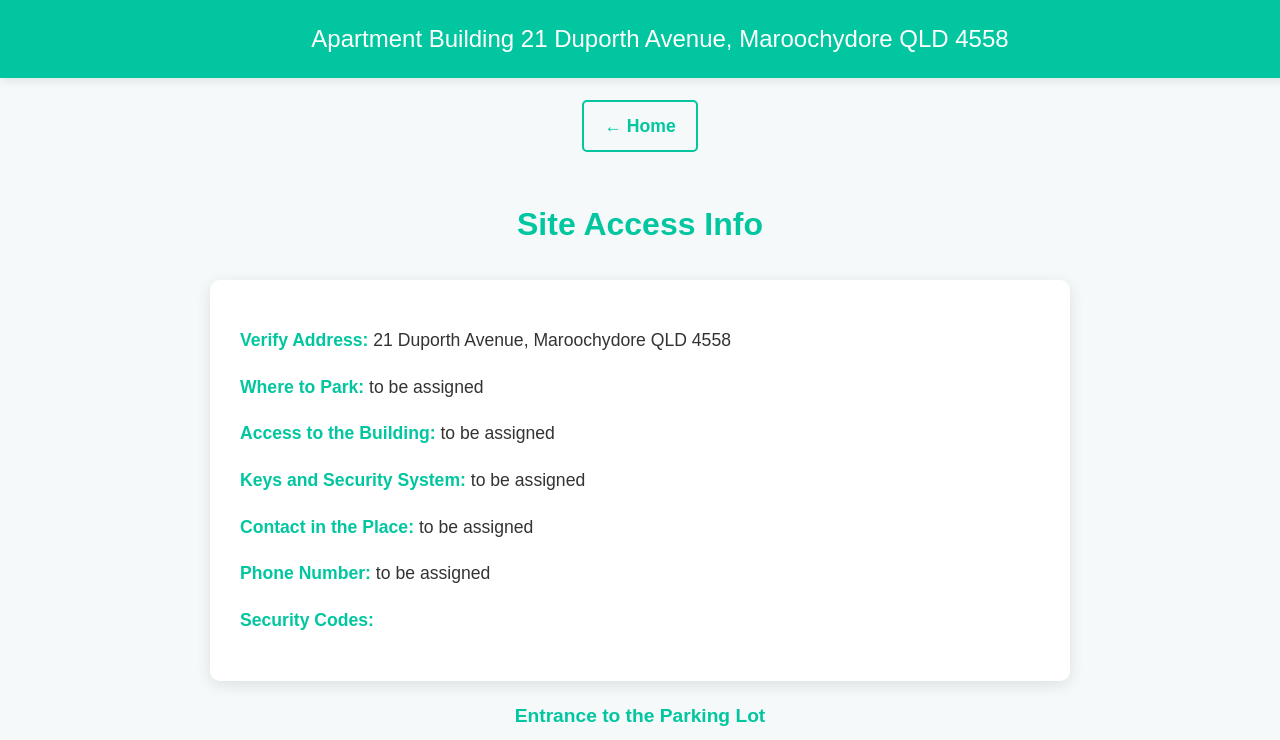
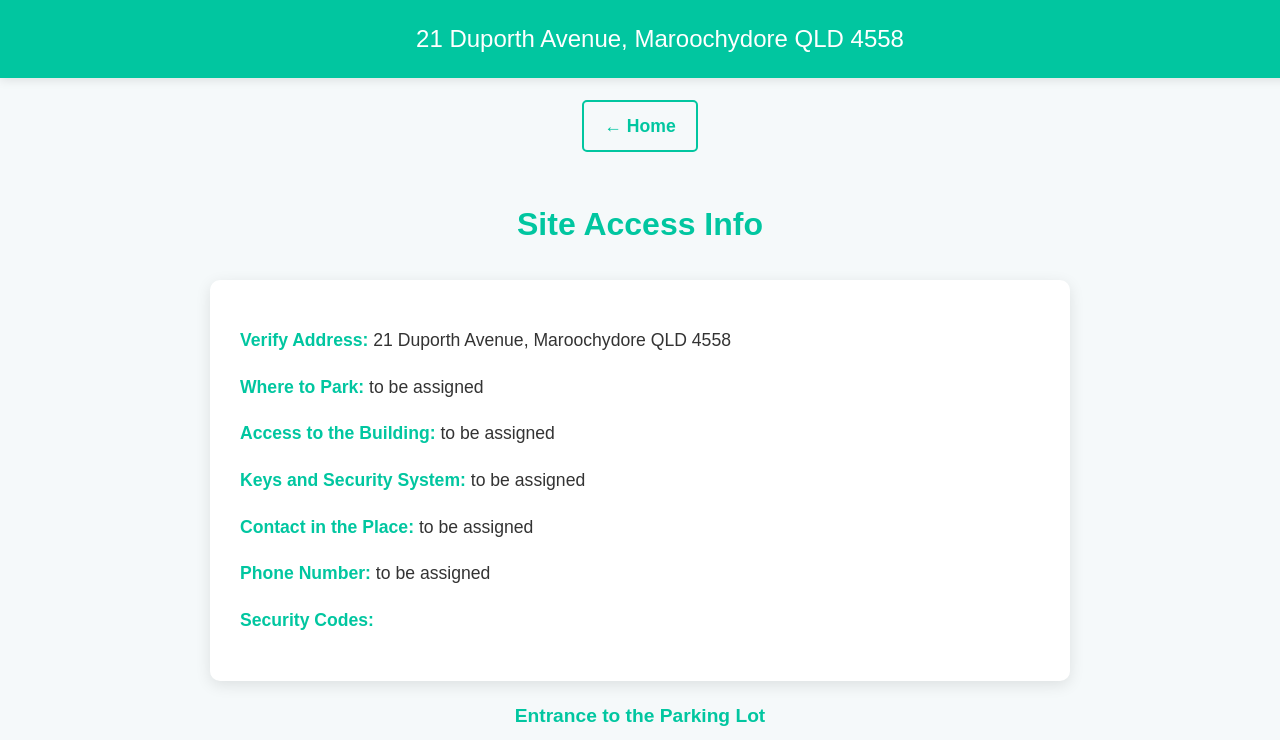
Before and after one commit to SprucesAustralia/29-Duporth-Ave.-Maroochydore---Fitout, a plain HTML site: page site-acces-info.html in a window 1280 px wide. Shown: the top 740 px of the page. Drawn offline with Linux system fonts and the light colour scheme.

Commit message:
Update site-acces-info.html

```diff
--- a/site-acces-info.html
+++ b/site-acces-info.html
@@ -145,7 +145,7 @@
 </head>
 <body>
   <header>
-    Apartment Building 21 Duporth Avenue, Maroochydore QLD 4558
+    21 Duporth Avenue, Maroochydore QLD 4558
   </header>
   <div class="container">
     <a href="index.html" class="back">← Home</a>
```
